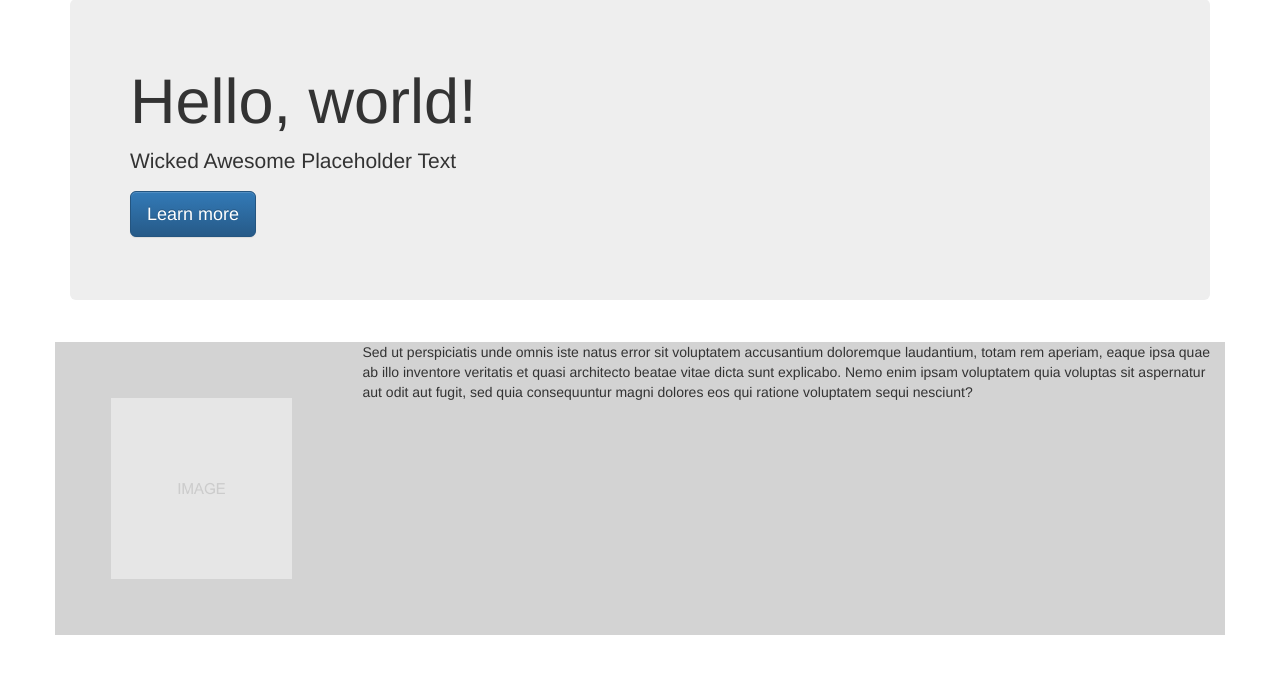
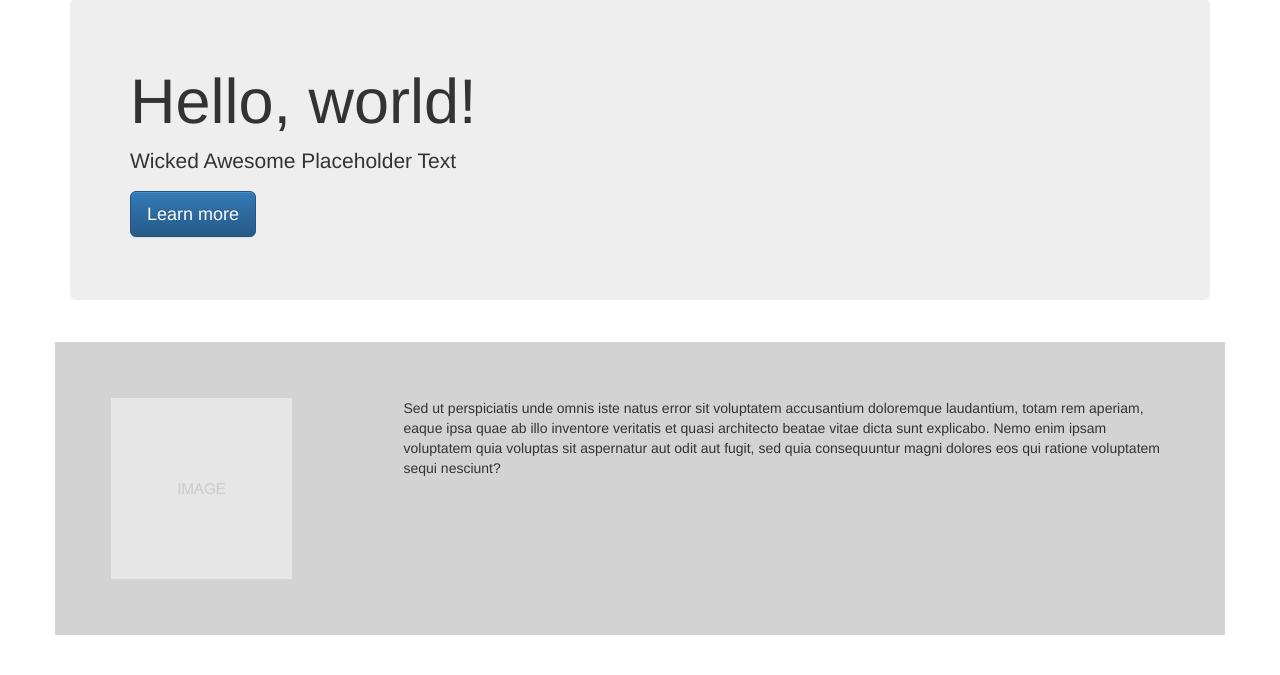
Before and after one commit to MartyBonacci/bootstrapchallenge, a PHP site: page / in a window 1280 px wide. Shown: the part 109-784 px from the top of the page. Run offline with PHP 8.4, Linux system fonts and the light colour scheme; some libraries are stand-ins or nearby versions.

Commit message:
padding around columns fix

```diff
--- a/css/style.css
+++ b/css/style.css
@@ -26,6 +26,6 @@ header {
 	background-color: lightgray;
 }
 
-.col-md-3 {
+.col-md-3, .col-md-9{
 	padding: 4em 4em 4em 4em;
 }
```
